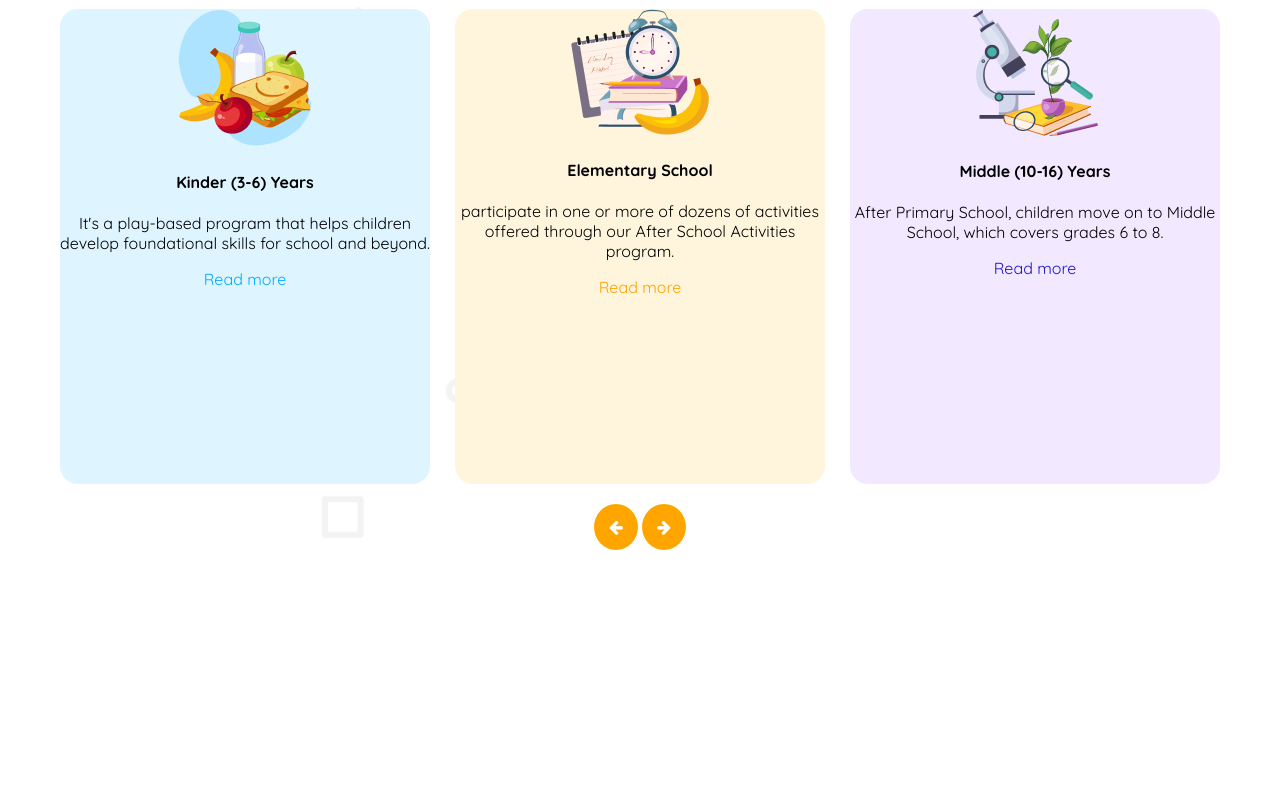
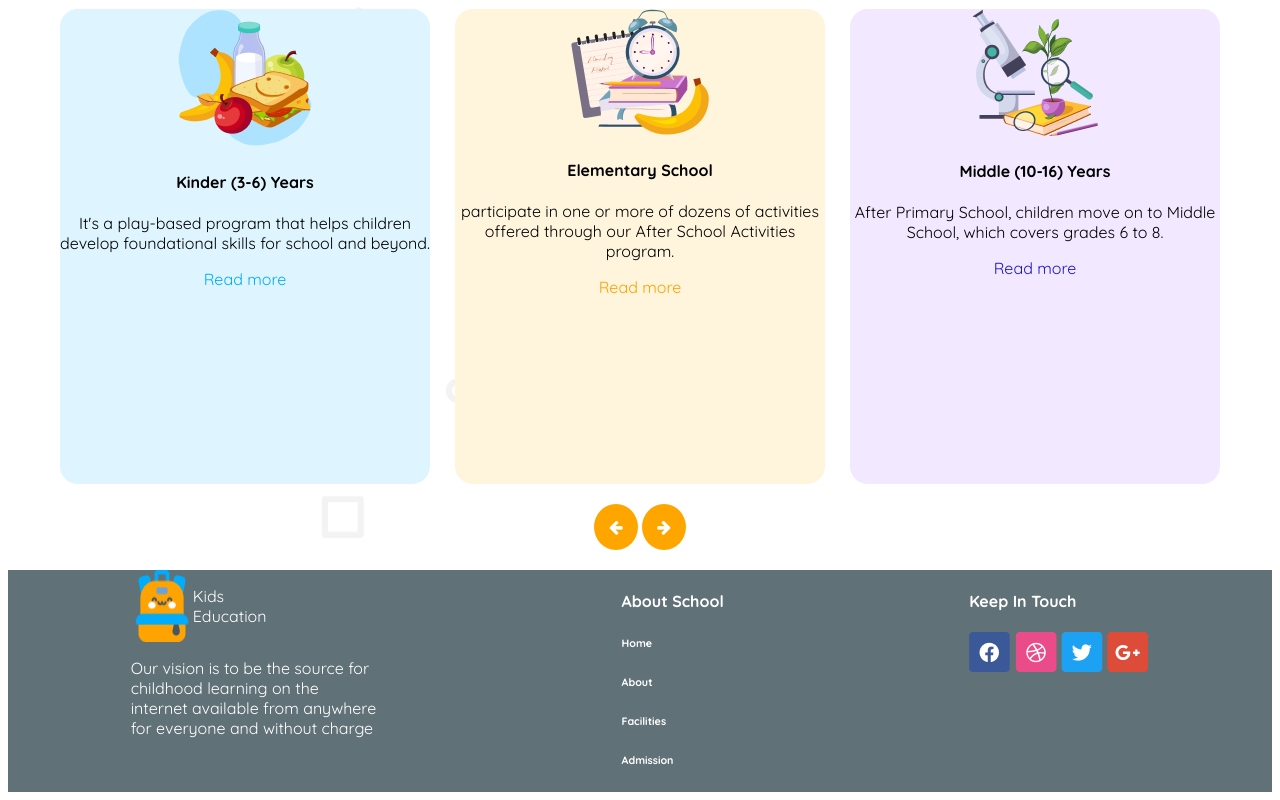
Before and after one commit to shahidulhasansarker/ASG02_WEB11-0265, a plain HTML site: page index.html in a window 1280 px wide. Shown: the part 774-1574 px from the top of the page. Before the commit the page ends 1332 px from the top, so only its background shows below. Drawn offline with Linux system fonts and the light colour scheme.

Commit message:
last part

```diff
--- a/index.html
+++ b/index.html
@@ -75,7 +75,44 @@
             </div>
         </section>
 
-        <section>
+        <br>
+
+        <section id="Last-part">
+
+             <div class="edu-part">
+                <div class="qq">
+                    <img src="images/logo.png" alt="kids Education">
+
+                <div>
+                    <p>Kids <br>Education</p>
+                 </div>
+
+                </div>
+                <p>Our vision is to be the source for <br> childhood learning on the <br>internet available from anywhere <br>for everyone and without charge</p>
+            </div>
+
+
+
+            <div class="edu-part2">
+                <h4>About School</h4>
+                <h6>Home</h6>
+                <h6>About</h6>
+                <h6>Facilities</h6>
+                <h6>Admission</h6>
+            </div>
+
+            <div class="edu-part3">
+                <h4>Keep In Touch</h4>
+                <div class="edu-part3/1">
+                    <img src="images/fb.png" alt="">
+                    <img src="images/dribble.png" alt="">
+                    <img src="images/twitter.png" alt="">
+                    <img src="images/google+.png" alt="">
+
+
+                </div>
+
+            </div>
 
         </section>
 
--- a/styles/style.css
+++ b/styles/style.css
@@ -173,6 +173,18 @@
 }
 
 
+.qq{
+  display: flex;
+}
+
+#Last-part{
+
+
+  display: flex;
+  color: white;
+  background-color: rgb(97, 113, 120);
+  justify-content: space-around;
+}
 
 /* Responsive media query */
 
@@ -194,6 +206,10 @@
     .cards{
       flex-direction: column-reverse;
     }
+    #Last-part{
+      flex-direction: column;
+      padding-left:20px;
+    }
 
 
 }
```
